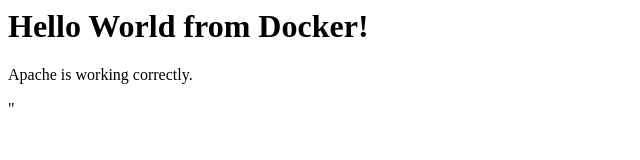
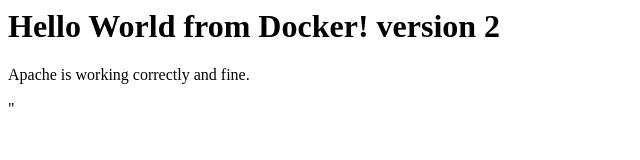
Before and after one commit to nocnexhamza/hello_world, a plain HTML site: page index.html in a window 1280 px wide. Shown: the whole page, without its empty margins (0-640 px from the left). Drawn offline with Linux system fonts and the light colour scheme.

Commit message:
Update index.html

```diff
--- a/index.html
+++ b/index.html
@@ -3,7 +3,7 @@
     <title>Hello World version 2 </title>
 </head>
 <body>
-    <h1>Hello World from Docker!</h1>
-    <p>Apache is working correctly.</p>
+    <h1>Hello World from Docker! version 2 </h1>
+    <p>Apache is working correctly and fine.</p>
 </body>
 </html>"
```
